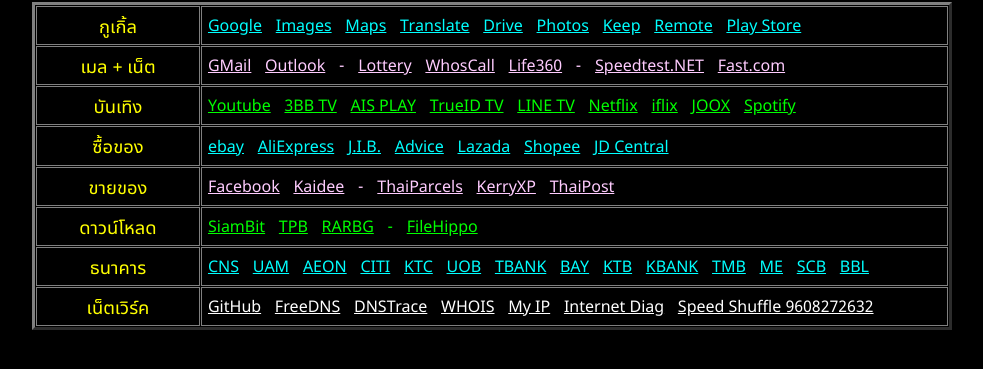
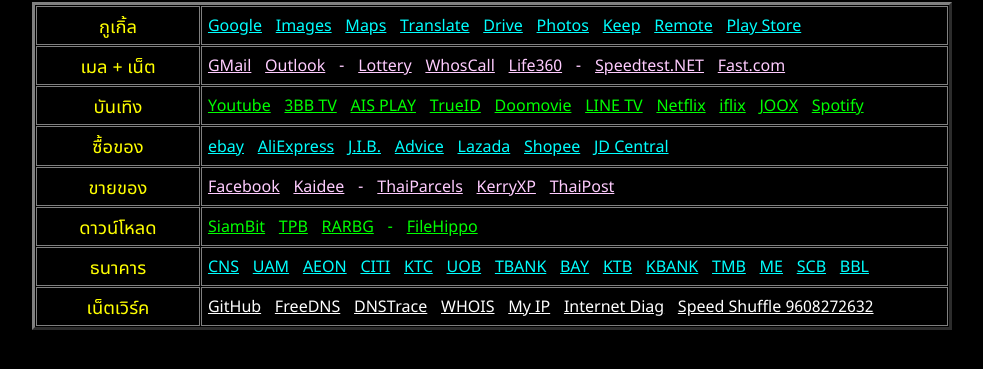
Before and after one commit to krittawitst/magiclink, a plain HTML site: page index.html in a window 1280 px wide. Shown: the part 119-488 px from the top of the page, without its empty margins (148-1131 px from the left). Drawn offline with Linux system fonts and the light colour scheme.

Commit message:
added doomovie

```diff
--- a/index.html
+++ b/index.html
@@ -8,7 +8,7 @@
       rel="icon"
       type="image/x-icon"
     />
-    <title>Magic Link 20200613</title>
+    <title>Magic Link 20200628</title>
     <style type="text/css">
       @font-face {
         font-family: "Noto Sans";
@@ -170,7 +170,8 @@
               <a href="https://www.youtube.com/">Youtube</a>
               <a href="http://cloudtv.3bb.co.th/tvonline/">3BB TV</a>
               <a href="https://aisplay.ais.co.th/portal/live">AIS PLAY</a>
-              <a href="https://tv.trueid.net/">TrueID TV</a>
+              <a href="https://tv.trueid.net/">TrueID</a>
+              <a href="https://www.doomovie-hd.com/?r=live_tv">Doomovie</a>
               <a href="https://tv.line.me/">LINE TV</a>
               <a href="https://www.netflix.com/">Netflix</a>
               <a href="https://piay.iflix.com/">iflix</a>
```
